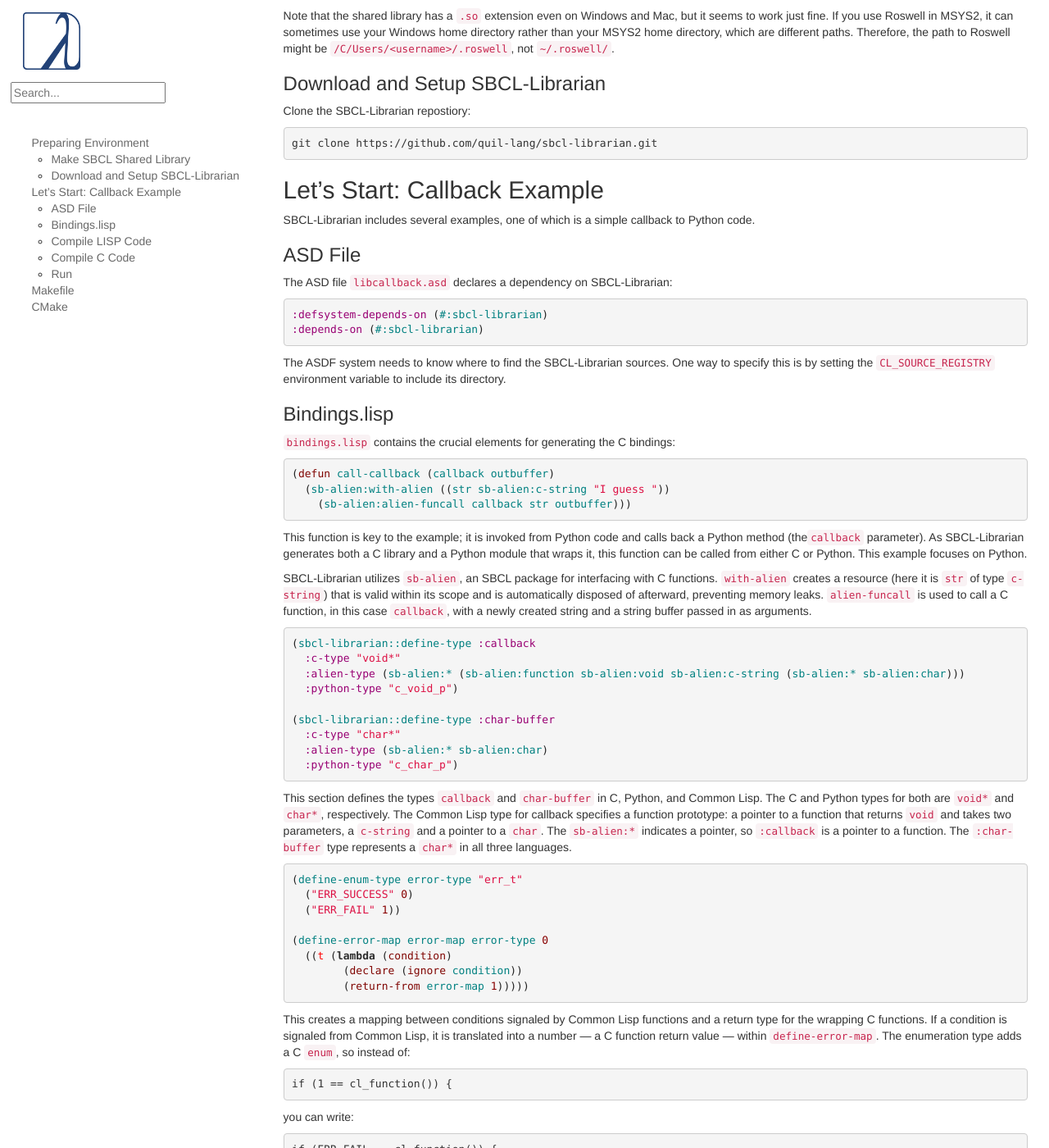
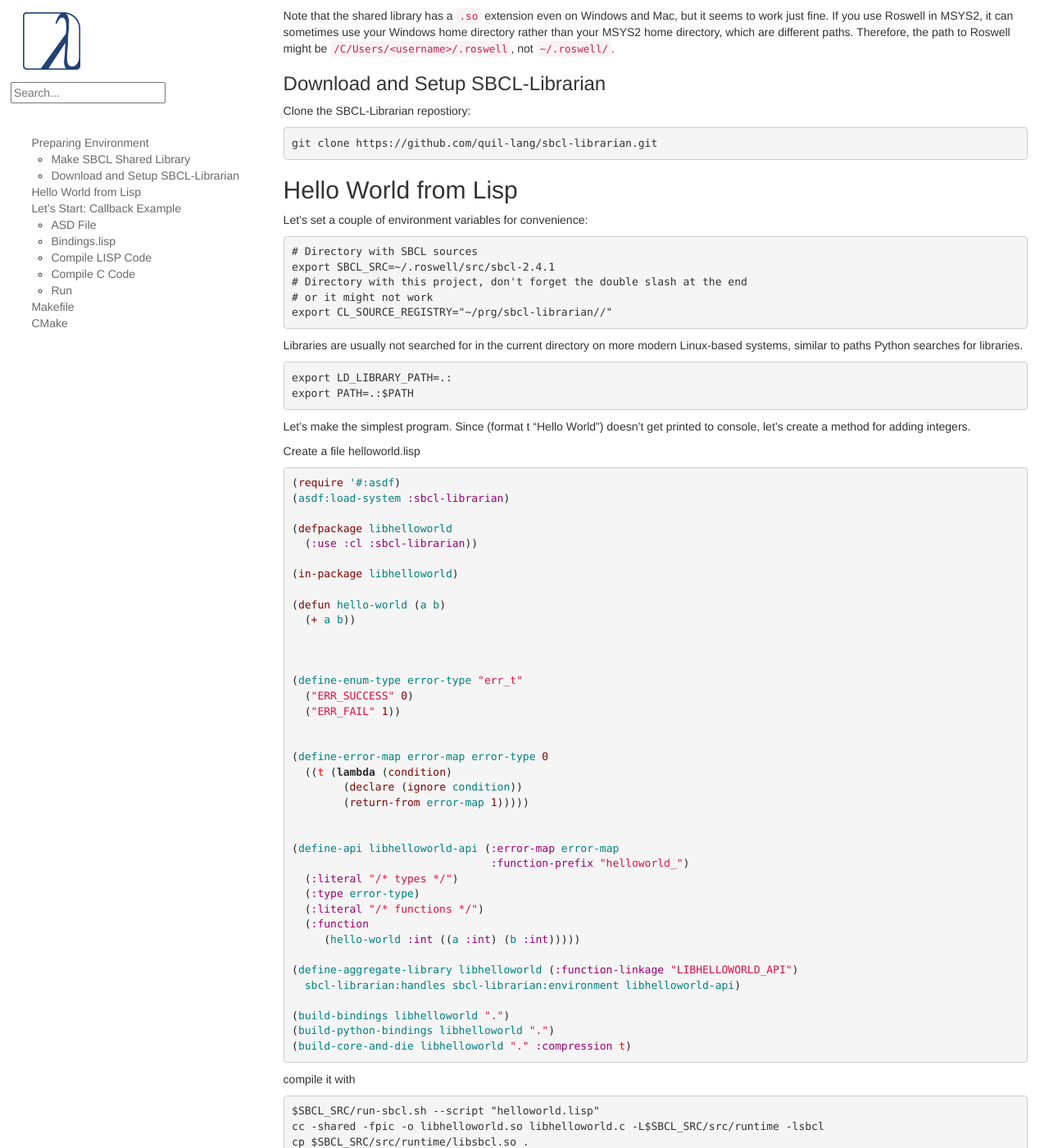
Before and after one commit to LispCookbook/cl-cookbook, a Jekyll site: the page built from dynamic-libraries.md, in a window 1280 px wide and 1400 px high, scrolled down 859 px. Shown: the whole window at 82% size. Built offline with Jekyll 4.4.1, drawn with Linux system fonts in a browser that asks for light colours; some of the changed text lies outside the part shown.

Commit message:
Sketch of the simplest possible program

```diff
--- a/dynamic-libraries.md
+++ b/dynamic-libraries.md
@@ -9,7 +9,7 @@ i.e. compiling your CL library as a library callable via C ABI from
 other languages, might be rare.
 
 Commercial implementations like LispWorks and Allegro CL usually
-offer this functionality and they are well documented.
+offer this functionality, and they are well documented.
 
 This chapter describes a project called [SBCL-Librarian](https://github.com/quil-lang/sbcl-librarian), an opinionated way to create libraries callable from C (anything which has C FFI) and Python using an open-source and free-to-use implementation [Steel Bank Common Lisp](https://www.sbcl.org).
 
@@ -48,6 +48,126 @@ Clone the SBCL-Librarian repostiory:
 
 ~~~bash
 git clone https://github.com/quil-lang/sbcl-librarian.git
+~~~
+
+## Hello World from Lisp
+
+Let's set a couple of environment variables for convenience:
+
+~~~bash
+# Directory with SBCL sources
+export SBCL_SRC=~/.roswell/src/sbcl-2.4.1
+# Directory with this project, don't forget the double slash at the end
+# or it might not work
+export CL_SOURCE_REGISTRY="~/prg/sbcl-librarian//"
+~~~
+
+Libraries are usually not searched for in the current directory on more modern Linux-based systems, similar to paths Python searches for libraries.
+
+~~~bash
+export LD_LIBRARY_PATH=.:
+export PATH=.:$PATH
+~~~
+
+Let's make the simplest program.
+Since (format t "Hello World") doesn't get printed to console, let's create
+a method for adding integers.
+
+Create a file helloworld.lisp
+
+~~~lisp
+(require '#:asdf)
+(asdf:load-system :sbcl-librarian)
+
+(defpackage libhelloworld
+  (:use :cl :sbcl-librarian))
+
+(in-package libhelloworld)
+
+(defun hello-world (a b)
+  (+ a b))
+
+
+
+(define-enum-type error-type "err_t"
+  ("ERR_SUCCESS" 0)
+  ("ERR_FAIL" 1))
+
+
+(define-error-map error-map error-type 0
+  ((t (lambda (condition)
+        (declare (ignore condition))
+        (return-from error-map 1)))))
+
+
+(define-api libhelloworld-api (:error-map error-map
+                               :function-prefix "helloworld_")
+  (:literal "/* types */")
+  (:type error-type)
+  (:literal "/* functions */")
+  (:function
+     (hello-world :int ((a :int) (b :int)))))
+
+(define-aggregate-library libhelloworld (:function-linkage "LIBHELLOWORLD_API")
+  sbcl-librarian:handles sbcl-librarian:environment libhelloworld-api)
+
+(build-bindings libhelloworld ".")
+(build-python-bindings libhelloworld ".")
+(build-core-and-die libhelloworld "." :compression t)
+~~~
+
+compile it with
+
+~~~bash
+$SBCL_SRC/run-sbcl.sh --script "helloworld.lisp"
+cc -shared -fpic -o libhelloworld.so libhelloworld.c -L$SBCL_SRC/src/runtime -lsbcl
+cp $SBCL_SRC/src/runtime/libsbcl.so .
+~~~
+
+problem:
+>>> import helloworld
+Traceback (most recent call last):
+  File "<stdin>", line 1, in <module>
+ImportError: dynamic module does not define module export function (PyInit_helloworld)
+
+solution:
+
+cp ./helloworld.py ./py_helloworld.py
+
+problem:
+
+Traceback (most recent call last):
+  File "<stdin>", line 1, in <module>
+  File "/home/martin/prg/sbcl-librarian/examples/simple/helloworld.py", line 9, in <module>
+    raise Exception('Unable to locate libhelloworld') from e
+Exception: Unable to locate libhelloworld
+
+solution:
+libpath = Path('./libhelloworld.so').resolve()
+
+
+
+>>> import helloworld
+
+dir(helloworld)
+has
+helloworld_hello_world
+
+
+Call like
+
+~~~python
+# Save as call_helloworld.py
+import helloworld
+import ctypes
+
+rv = ctypes.c_int(0)
+helloworld.helloworld_hello_world(5, 6, ctypes.pointer(rv))
+print(rv.value)
+~~~
+
+~~~bash
+python3 call_helloworld.py
 ~~~
 
 ## Let's Start: Callback Example
```
